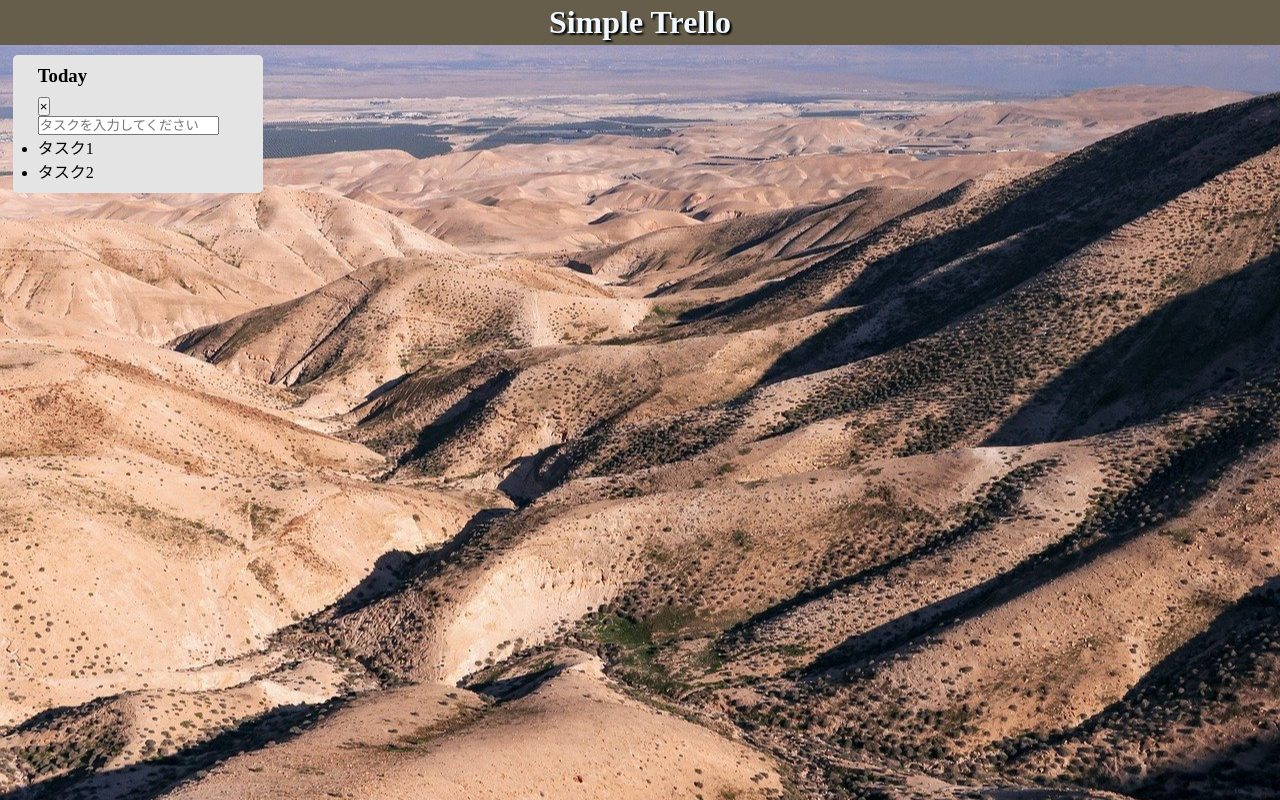
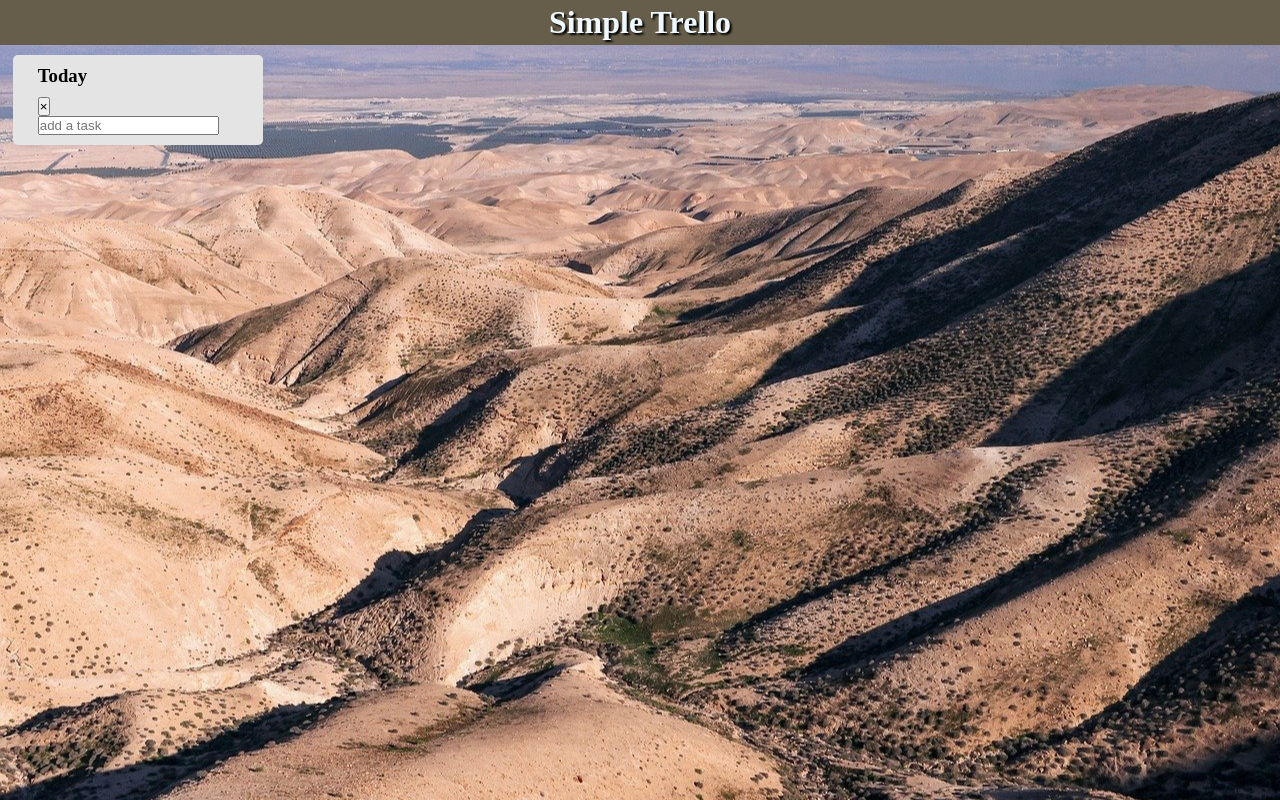
Before and after one commit to hcstnb2047/trello-clone, a React (Create React App) app: page / in a window 1280 px wide. Built offline with nearby package versions, Linux system fonts and the light colour scheme.

Commit message:
handleDelete修正中

```diff
--- a/public/index.html
+++ b/public/index.html
@@ -12,8 +12,10 @@
     <link rel="apple-touch-icon" href="%PUBLIC_URL%/logo192.png" />
 
     <link rel="manifest" href="%PUBLIC_URL%/manifest.json" />
+    <link href="https://use.fontawesome.com/releases/v6.2.0/css/all.css" rel="stylesheet">
 
-    <title>React App</title>
+
+    <title>Simple Trello</title>
   </head>
   <body>
     <noscript>You need to enable JavaScript to run this app.</noscript>
--- a/src/App.js
+++ b/src/App.js
@@ -1,5 +1,5 @@
 import { Header } from "./components/header/Header";
-import { TaskCardList } from "./components/task/TaskCardList";
+import TaskCardList from "./components/task/TaskCardList";
 import "./index.css";
 
 function App() {
--- a/src/components/task/TaskAddInput.jsx
+++ b/src/components/task/TaskAddInput.jsx
@@ -1,9 +1,32 @@
-import React from "react";
+import React, { useState } from "react";
 
-export const TaskAddInput = () => {
+export const TaskAddInput = ({ inputText, setInputText, taskList, setTaskList }) => {
+  const handleSubmit = (e) => {
+    e.preventDefault();
+    if (inputText.trim() === "") return;
+    // カード追加
+    setTaskList([...taskList, {
+      id: taskList.length + 1,
+      text: inputText,
+    }]);
+    setInputText("");
+  };
+
+  const handleChange = (e) => {
+    setInputText(e.target.value);
+  };
+
   return (
     <div className="task-add-input">
-      <input type="text" placeholder="タスクを入力してください" />
+      <form onSubmit={handleSubmit}>
+        <input
+          type="text"
+          placeholder="add a task"
+          className="taskAddInput"
+          value={inputText}
+          onChange={handleChange}
+        />
+      </form>
     </div>
   );
 };
--- a/src/components/task/TaskCard.jsx
+++ b/src/components/task/TaskCard.jsx
@@ -1,16 +1,28 @@
-import React from "react";
+import React, { useState } from "react";
 import { TaskCardTitle } from "./TaskCardTitle";
 import { TaskCardDeleteButton } from "./TaskCardDeleteButton";
 import { TaskAddInput } from "./TaskAddInput";
 import { Tasks } from "./Tasks";
 
 export const TaskCard = () => {
+  const [inputText, setInputText] = useState("");
+  const [taskList, setTaskList] = useState([]);
+
   return (
     <div className="taskCard">
-        <TaskCardTitle />
-        <TaskCardDeleteButton />
-        <TaskAddInput />
-        <Tasks />
+      <TaskCardTitle />
+      <TaskCardDeleteButton />
+      <TaskAddInput
+        inputText={inputText}
+        setInputText={setInputText}
+        taskList={taskList}
+        setTaskList={setTaskList}
+      />
+      <Tasks
+        inputText={inputText}
+        taskList={taskList}
+        setTaskList={setTaskList}
+      />
     </div>
   );
 };
--- a/src/components/task/TaskCardList.jsx
+++ b/src/components/task/TaskCardList.jsx
@@ -1,10 +1,12 @@
 import React from 'react';
 import { TaskCard } from './TaskCard';
 
-export const TaskCardList = () => {
+const TaskCardList = () => {
   return (
     <div className="task-card-list">
       <TaskCard />
     </div>
   );
 };
+
+export default TaskCardList;
--- a/src/components/task/Tasks.jsx
+++ b/src/components/task/Tasks.jsx
@@ -1,12 +1,13 @@
 import React from "react";
-
-export const Tasks = () => {
+import { Task } from "./input/task";
+export const Tasks = ({ taskList ,setTaskList}) => {
   return (
     <div className="tasks">
-      <ul>
-        <li>タスク1</li>
-        <li>タスク2</li>
-      </ul>
+      {taskList.map((task, index) => (
+        <div key={index}>
+          <Task key={task.id} task={task} tasklist={taskList} setTaskList={setTaskList}/>
+        </div>
+      ))}
     </div>
   );
 };
--- /dev/null
+++ b/src/components/task/input/task.jsx
@@ -0,0 +1,32 @@
+import React from "react";
+
+export const Task = ({ task, taskList, setTaskList }) => {
+  const handleDelete = (taskId) => {
+    console.log("handleDelete called with taskId:", taskId);
+    console.log("Current taskList:", taskList);
+
+    if (taskList) {
+      setTaskList(taskList.filter((t) => t.id !== taskId));
+      console.log("Updated taskList:", taskList.filter((t) => t.id !== taskId));
+    } else {
+      console.log("taskList is undefined");
+    }
+  };
+
+  console.log("Task component rendered with task:", task);
+
+  return (
+    <div className="taskBox">
+      <p className="taskText">{task.text}</p>
+      <button
+        className="taskTrashButton"
+        onClick={() => {
+          console.log("Button clicked");
+          handleDelete(task.id);
+        }}
+      >
+        <i className="fa-solid fa-trash"></i>
+      </button>
+    </div>
+  );
+};
--- a/src/index.css
+++ b/src/index.css
@@ -47,3 +47,29 @@ header{
   outline: none;
   font-size: 16px;
 }
+
+
+.taskBox{
+  display: flex;
+  align-items: center;
+  justify-content: space-between;
+  padding: 17px 0;
+  margin-top: 10px;
+  background-color: white;
+  border-radius: 5px;
+  box-shadow: 1px 1px 1px rgba(75,75,75);
+
+}
+
+.taskText{
+  margin-left: 12px;
+  font-size: 16px;
+  font-weight: 500;
+}
+
+.taskTrashButton{
+  margin-right: 8px;
+  border: none;
+  background-color: transparent;
+  cursor: pointer;
+}
```
